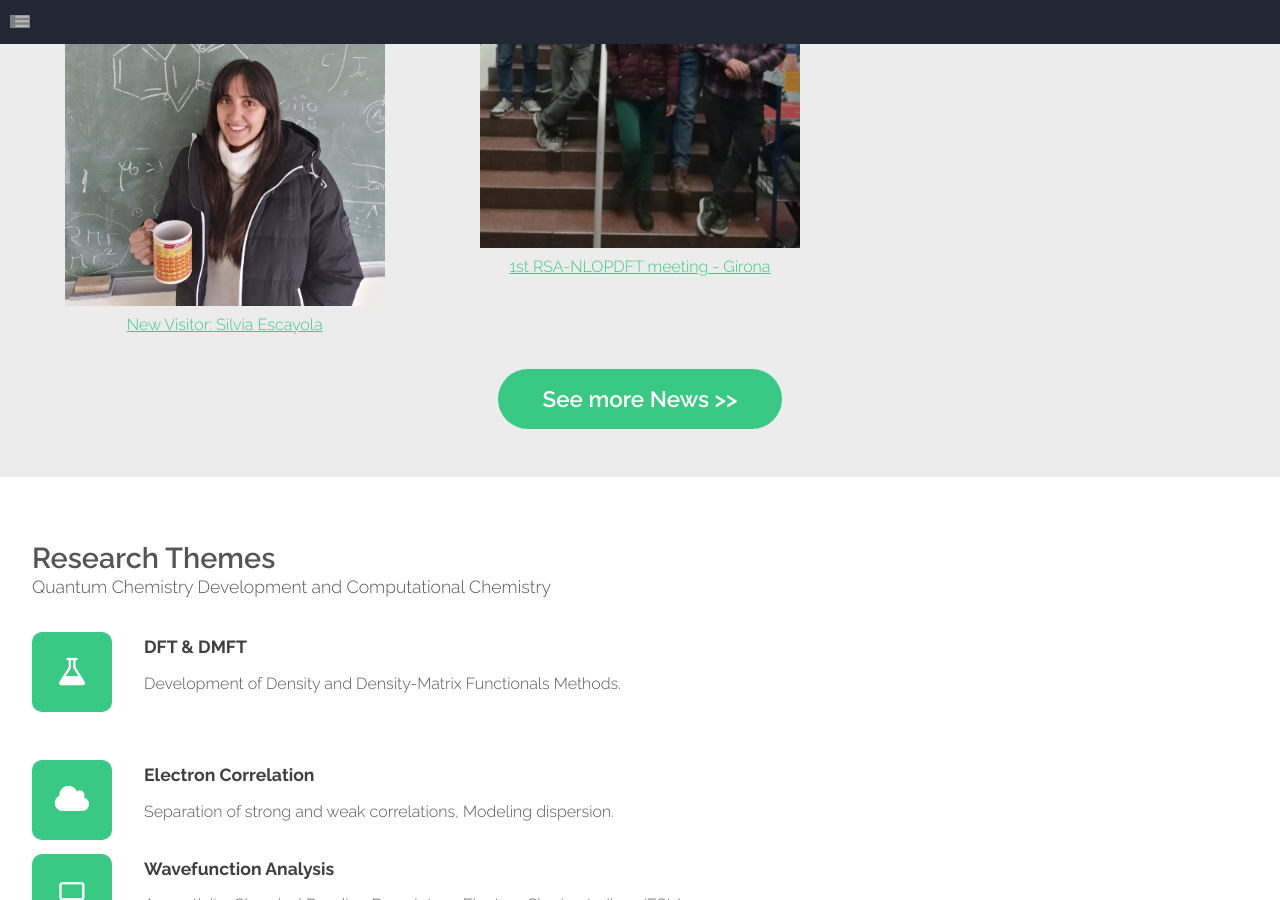
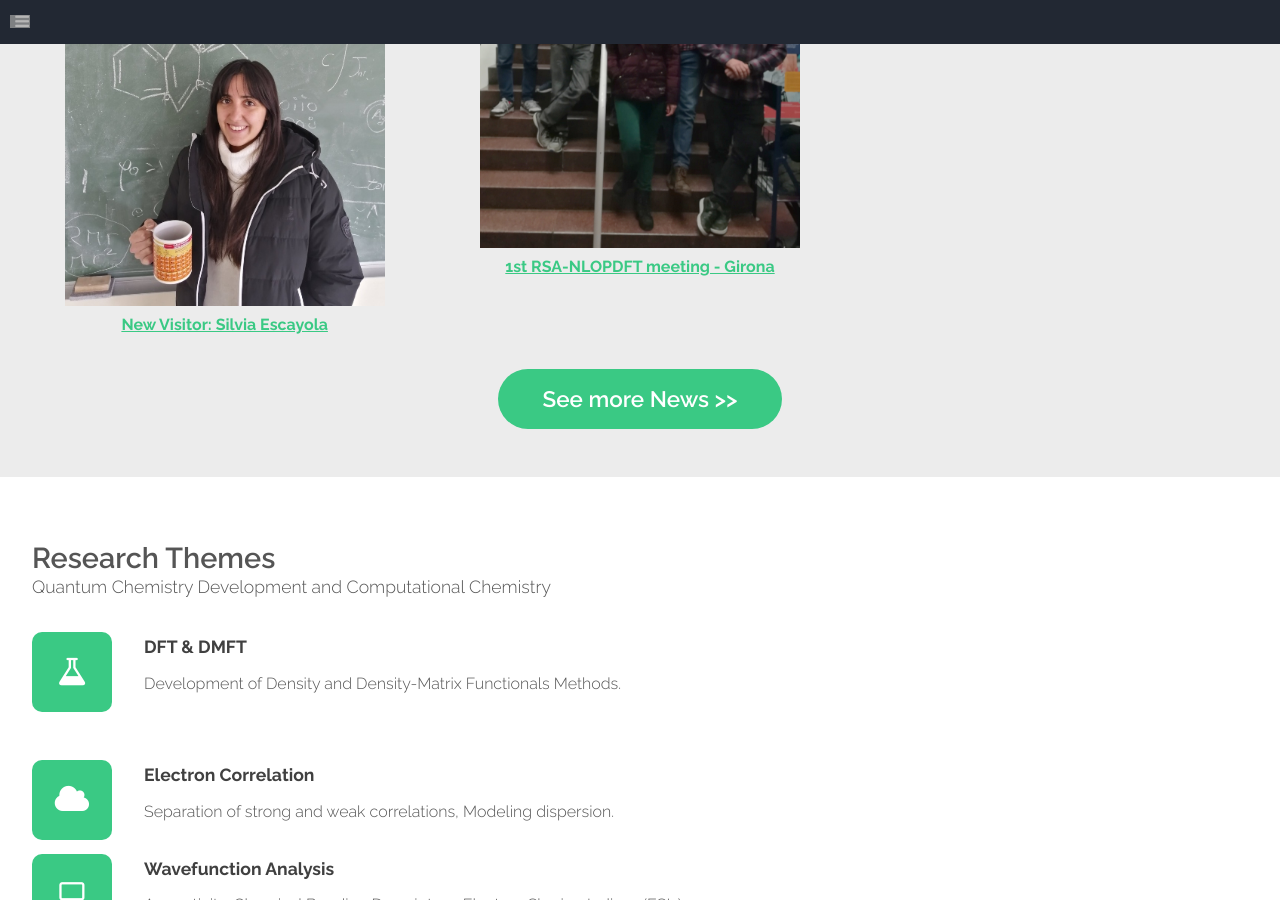
Before and after one commit to old-jekyll-templates/Horizons-Jekyll-Theme, a Jekyll site: the page built from index.html, in a window 1280 px wide and 900 px high, scrolled down 508 px. Built offline with Jekyll 4.4.1, drawn with Linux system fonts in a browser that asks for light colours; the list of posts is cut into pages by our own code; comment, search, counter and statistics services are not loaded; grey boxes are pictures that could not be loaded.

```diff
--- a/_layouts/landing.html
+++ b/_layouts/landing.html
@@ -39,7 +39,7 @@ layout: default
 						<section class="4u">
 							{% for post in site.posts offset: 0 limit: 1 %}
 							<img src="{{ site.baseurl }}/assets/{{ post.featured }}" alt=""  style="width: 25vw; min-width: 100px;">
-							<a href="{{ site.baseurl }}{{ post.url }}"><p>{{ post.title }}</p></a>
+							<a href="{{ site.baseurl }}{{ post.url }}"><p><b>{{ post.title }}</b></p></a>
 						{% endfor %}
 							<!-- <a href="#" class="image feature"><img src="{{ site.baseurl }}/assets/images/SilviaDIPC.jpg" alt="" width="200" height="360"></a>
 							<p>Welcome Silvia Escayola!</p> -->
@@ -48,7 +48,7 @@ layout: default
 							{% for post in site.posts offset: 1 limit: 1 %}
 
 							<img src="{{ site.baseurl }}/assets/{{ post.featured }}" alt="" style="width: 25vw; min-width: 100px;">
-							<a href="{{ site.baseurl }}{{ post.url }}"><p>{{ post.title }}</p></a>
+							<a href="{{ site.baseurl }}{{ post.url }}"><p><b>{{ post.title }}</b></p></a>
 						{% endfor %}
 
 							<!-- <a href="#" class="image feature"><img src="{{ site.baseurl }}/assets/images/Girona_2020.jpg" alt="" width="312" height="360"></a>
```
